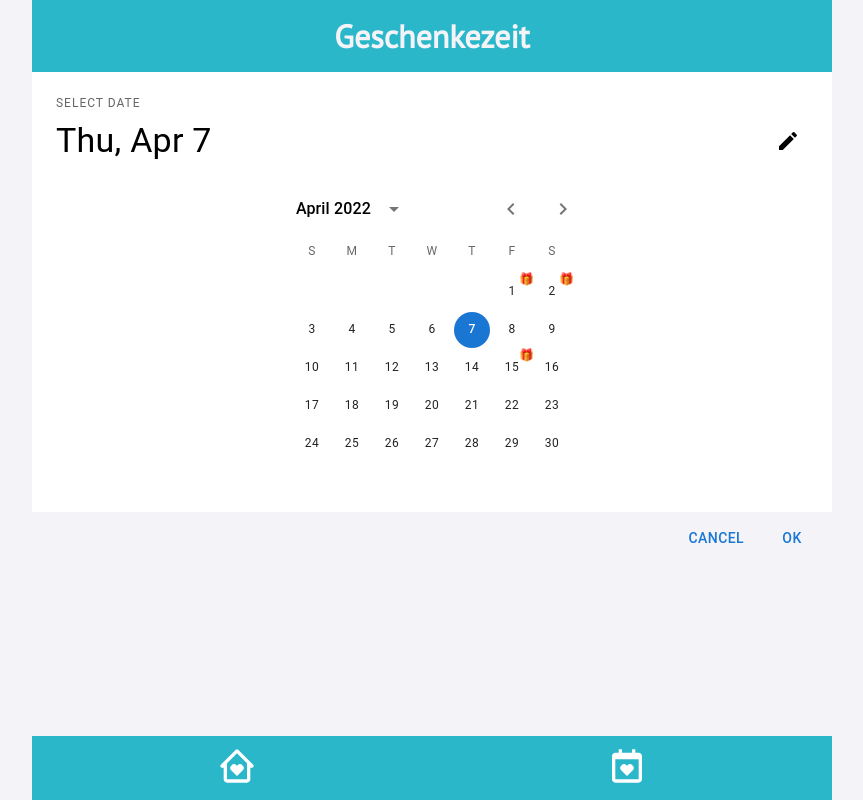
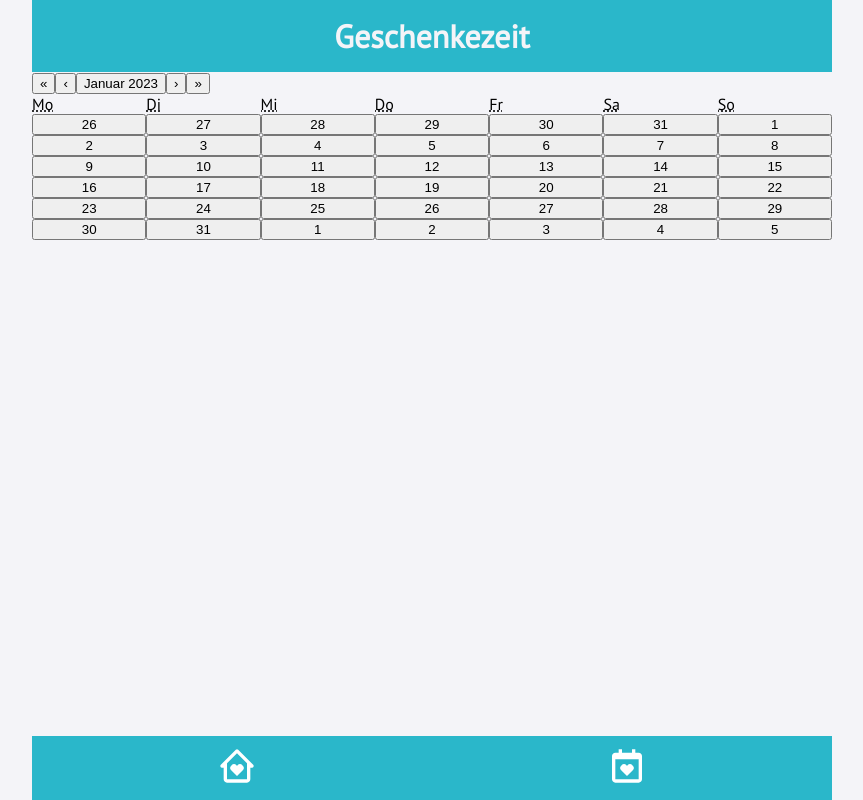
Before and after one commit to AntjeWalter/Geschenkezeit, a Next.js app: page /calendar in a window 1280 px wide. Shown: the whole page, without its empty margins (208-1071 px from the left). Built offline with nearby package versions, Linux system fonts and the light colour scheme.

Commit message:
Show present emoji in calendar if existing birthday

```diff
--- a/components/CalendarPage/Calendar.js
+++ b/components/CalendarPage/Calendar.js
@@ -1,42 +1,27 @@
 import React from "react";
-import dayjs from "dayjs";
-import TextField from "@mui/material/TextField";
-import { AdapterDayjs } from "@mui/x-date-pickers/AdapterDayjs";
-import { LocalizationProvider } from "@mui/x-date-pickers/LocalizationProvider";
-import { StaticDatePicker } from "@mui/x-date-pickers/StaticDatePicker";
-import { Badge } from "@mui/material";
-import { PickersDay } from "@mui/x-date-pickers";
-import { useState } from "react";
+import Calendar from "react-calendar";
 
-export default function Calendar() {
-  const [value, setValue] = useState(dayjs("2022-04-07"));
-  const [highlightedDays, setHighlightedDays] = useState([1, 2, 15]);
+export default function CalendarFromReact({ entries }) {
+  const tileContent = ({ date, view }) => {
+    if (view === "month") {
+      const selectedDay = date.getDate();
+      const selectedMonth = date.getMonth() + 1;
+
+      const hasBirthday = entries.find((entry) => {
+        const birthDay = entry.birthday.split("-")[2];
+        const birthMonth = entry.birthday.split("-")[1];
+        return selectedDay == birthDay && selectedMonth == birthMonth;
+      });
+
+      if (hasBirthday) {
+        return <p>🎁</p>;
+      }
+    }
+  };
+
   return (
-    <LocalizationProvider dateAdapter={AdapterDayjs}>
-      <StaticDatePicker
-        orientation="portrait"
-        openTo="day"
-        value={value}
-        onChange={(newValue) => {
-          setValue(newValue);
-        }}
-        renderInput={(params) => <TextField {...params} />}
-        renderDay={(day, _value, DayComponentProps) => {
-          const isSelected =
-            !DayComponentProps.outsideCurrentMonth &&
-            highlightedDays.indexOf(day.date()) >= 0;
-
-          return (
-            <Badge
-              key={day.toString()}
-              overlap="circular"
-              badgeContent={isSelected ? "🎁" : undefined}
-            >
-              <PickersDay {...DayComponentProps} />
-            </Badge>
-          );
-        }}
-      />
-    </LocalizationProvider>
+    <>
+      <Calendar locale="de-DE" tileContent={tileContent} />
+    </>
   );
 }
--- a/package.json
+++ b/package.json
@@ -23,6 +23,7 @@
     "nanoid": "^4.0.0",
     "next": "13.0.3",
     "react": "18.2.0",
+    "react-calendar": "^4.0.0",
     "react-dom": "18.2.0",
     "react-icons": "^4.7.1",
     "styled-components": "^5.3.6",
--- a/pages/calendar.js
+++ b/pages/calendar.js
@@ -1,12 +1,12 @@
-import Calendar from "../components/CalendarPage/Calendar";
+import CalendarFromReact from "../components/CalendarPage/Calendar";
 import Header from "../components/Header";
 import Footer from "../components/Footer";
 
-export default function CalendarPage() {
+export default function CalendarPage({ entries }) {
   return (
     <>
       <Header />
-      <Calendar />
+      <CalendarFromReact entries={entries} />
       <Footer />
     </>
   );
```
Also changed, not shown: 1 other file (tests, documents, lock files or other folders).
